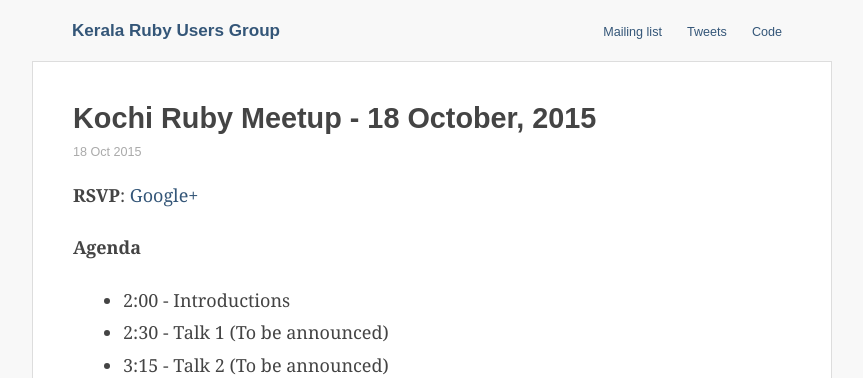
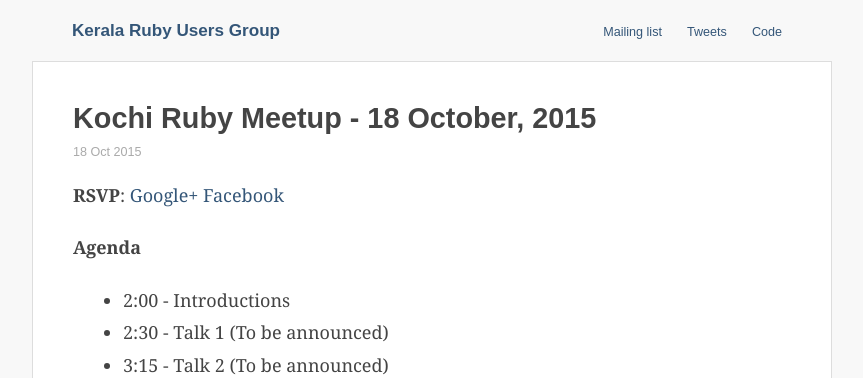
Before and after one commit to krug/krug.github.io, a Jekyll site: the page built from _posts/2015-10-18-kochi-meetup-october-2015.md, in a window 1280 px wide. Shown: the top 378 px of the page, without its empty margins (208-1071 px from the left). Built offline with Jekyll 4.4.1, drawn with Linux system fonts in a browser that asks for light colours.

Commit message:
Add Facebook RSVP link

```diff
--- a/_posts/2015-10-18-kochi-meetup-october-2015.md
+++ b/_posts/2015-10-18-kochi-meetup-october-2015.md
@@ -5,7 +5,9 @@
 categories: meetups
 ---
 
-**RSVP**: [Google+](https://plus.google.com/events/c44bm4f6rk88jfgtuhgicctvd98)
+**RSVP**:
+[Google+](https://plus.google.com/events/c44bm4f6rk88jfgtuhgicctvd98)
+[Facebook](https://www.facebook.com/events/1616629045259712/)
 
 # Agenda
 
```
